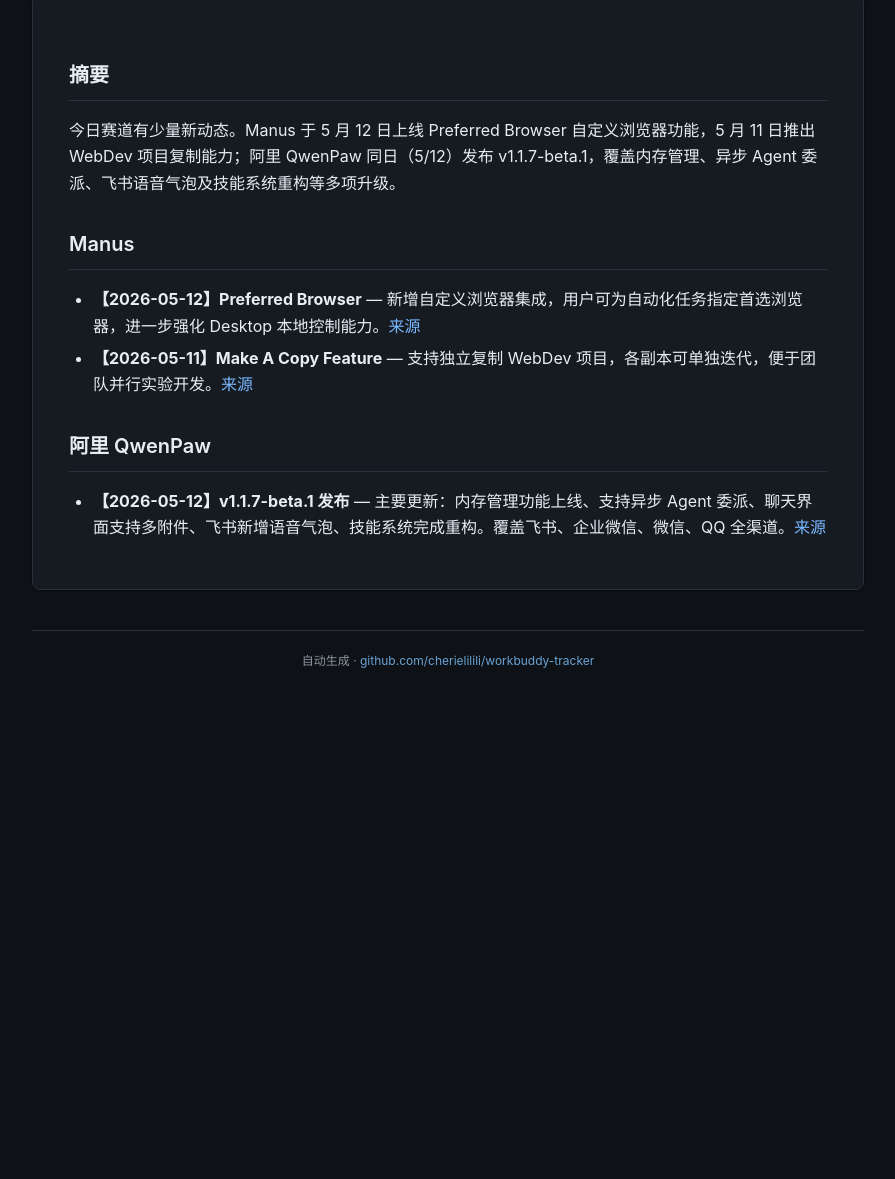
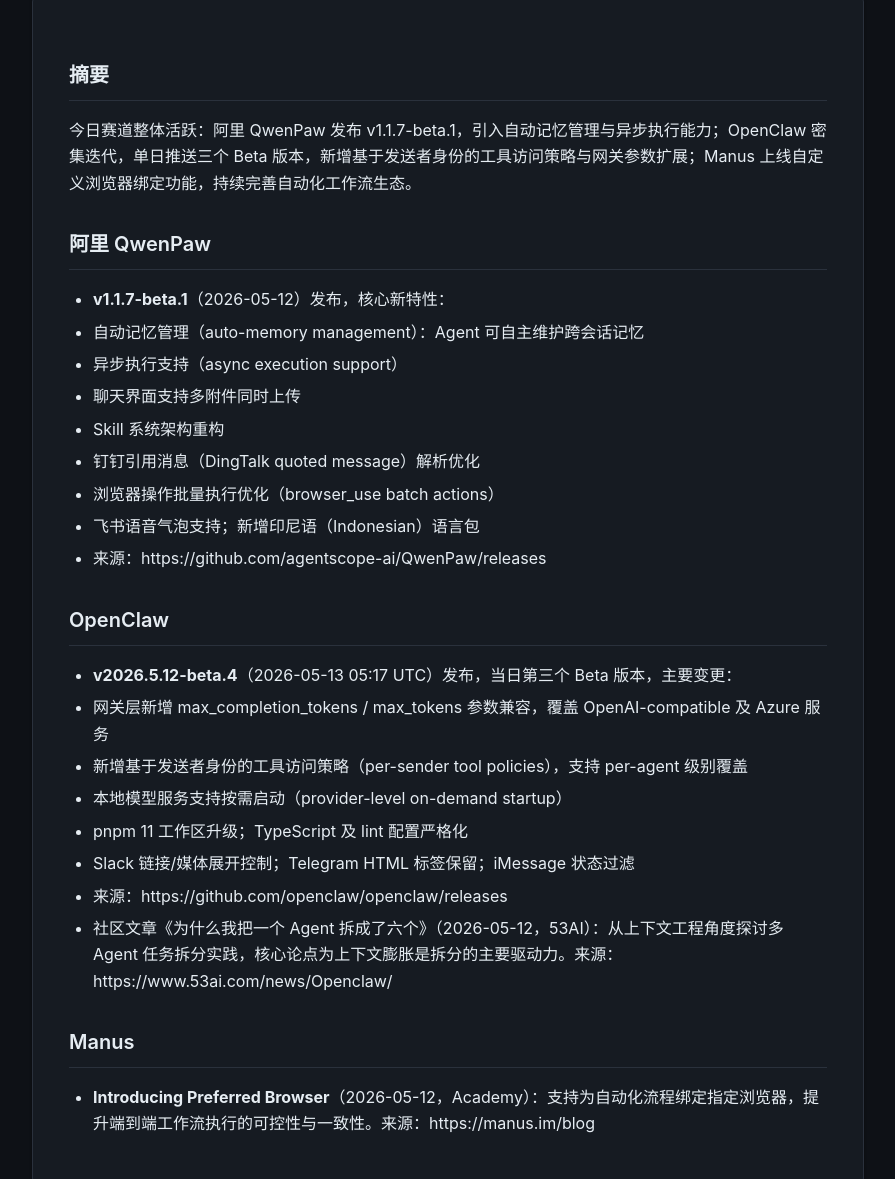
Before and after one commit to cherielilili/workbuddy-tracker, a plain HTML site: page reports/2026-05-13_ai_agents.html in a window 1280 px wide. Shown: the part 264-1443 px from the top of the page, without its empty margins (192-1087 px from the left). Before the commit the page ends 1014 px from the top, so only its background shows below. Drawn offline with Linux system fonts and the light colour scheme.

Commit message:
daily snapshot 2026-05-13
auto-generated by runner.sh

```diff
--- a/reports/2026-05-13_ai_agents.html
+++ b/reports/2026-05-13_ai_agents.html
@@ -109,15 +109,33 @@
   <main class="report">
     <h1>AI Agent 赛道日报 2026-05-13</h1>
 <h2>摘要</h2>
-<p>今日赛道有少量新动态。Manus 于 5 月 12 日上线 Preferred Browser 自定义浏览器功能，5 月 11 日推出 WebDev 项目复制能力；阿里 QwenPaw 同日（5/12）发布 v1.1.7-beta.1，覆盖内存管理、异步 Agent 委派、飞书语音气泡及技能系统重构等多项升级。</p>
+<p>今日赛道整体活跃：阿里 QwenPaw 发布 v1.1.7-beta.1，引入自动记忆管理与异步执行能力；OpenClaw 密集迭代，单日推送三个 Beta 版本，新增基于发送者身份的工具访问策略与网关参数扩展；Manus 上线自定义浏览器绑定功能，持续完善自动化工作流生态。</p>
+<h2>阿里 QwenPaw</h2>
+<ul>
+<li><strong>v1.1.7-beta.1</strong>（2026-05-12）发布，核心新特性：</li>
+<li>自动记忆管理（auto-memory management）：Agent 可自主维护跨会话记忆</li>
+<li>异步执行支持（async execution support）</li>
+<li>聊天界面支持多附件同时上传</li>
+<li>Skill 系统架构重构</li>
+<li>钉钉引用消息（DingTalk quoted message）解析优化</li>
+<li>浏览器操作批量执行优化（browser_use batch actions）</li>
+<li>飞书语音气泡支持；新增印尼语（Indonesian）语言包</li>
+<li>来源：https://github.com/agentscope-ai/QwenPaw/releases</li>
+</ul>
+<h2>OpenClaw</h2>
+<ul>
+<li><strong>v2026.5.12-beta.4</strong>（2026-05-13 05:17 UTC）发布，当日第三个 Beta 版本，主要变更：</li>
+<li>网关层新增 max_completion_tokens / max_tokens 参数兼容，覆盖 OpenAI-compatible 及 Azure 服务</li>
+<li>新增基于发送者身份的工具访问策略（per-sender tool policies），支持 per-agent 级别覆盖</li>
+<li>本地模型服务支持按需启动（provider-level on-demand startup）</li>
+<li>pnpm 11 工作区升级；TypeScript 及 lint 配置严格化</li>
+<li>Slack 链接/媒体展开控制；Telegram HTML 标签保留；iMessage 状态过滤</li>
+<li>来源：https://github.com/openclaw/openclaw/releases</li>
+<li>社区文章《为什么我把一个 Agent 拆成了六个》（2026-05-12，53AI）：从上下文工程角度探讨多 Agent 任务拆分实践，核心论点为上下文膨胀是拆分的主要驱动力。来源：https://www.53ai.com/news/Openclaw/</li>
+</ul>
 <h2>Manus</h2>
 <ul>
-<li><strong>【2026-05-12】Preferred Browser</strong> — 新增自定义浏览器集成，用户可为自动化任务指定首选浏览器，进一步强化 Desktop 本地控制能力。<a href="https://manus.im/blog">来源</a></li>
-<li><strong>【2026-05-11】Make A Copy Feature</strong> — 支持独立复制 WebDev 项目，各副本可单独迭代，便于团队并行实验开发。<a href="https://manus.im/blog">来源</a></li>
-</ul>
-<h2>阿里 QwenPaw</h2>
-<ul>
-<li><strong>【2026-05-12】v1.1.7-beta.1 发布</strong> — 主要更新：内存管理功能上线、支持异步 Agent 委派、聊天界面支持多附件、飞书新增语音气泡、技能系统完成重构。覆盖飞书、企业微信、微信、QQ 全渠道。<a href="https://github.com/agentscope-ai/QwenPaw/releases">来源</a></li>
+<li><strong>Introducing Preferred Browser</strong>（2026-05-12，Academy）：支持为自动化流程绑定指定浏览器，提升端到端工作流执行的可控性与一致性。来源：https://manus.im/blog</li>
 </ul>
   </main>
 
```
Also changed, not shown: data/sources_state.json (+22 -10 lines), index.html (+25 -7 lines), 1 other file.
